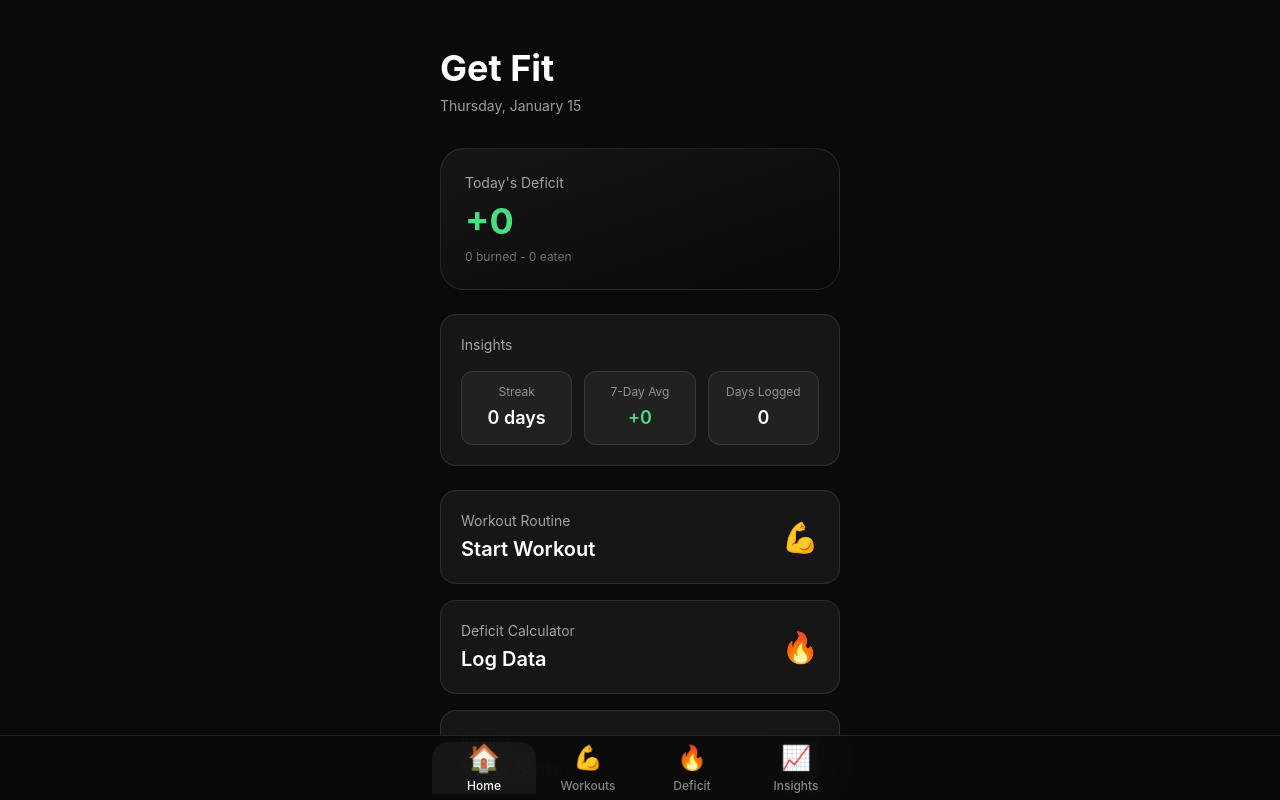
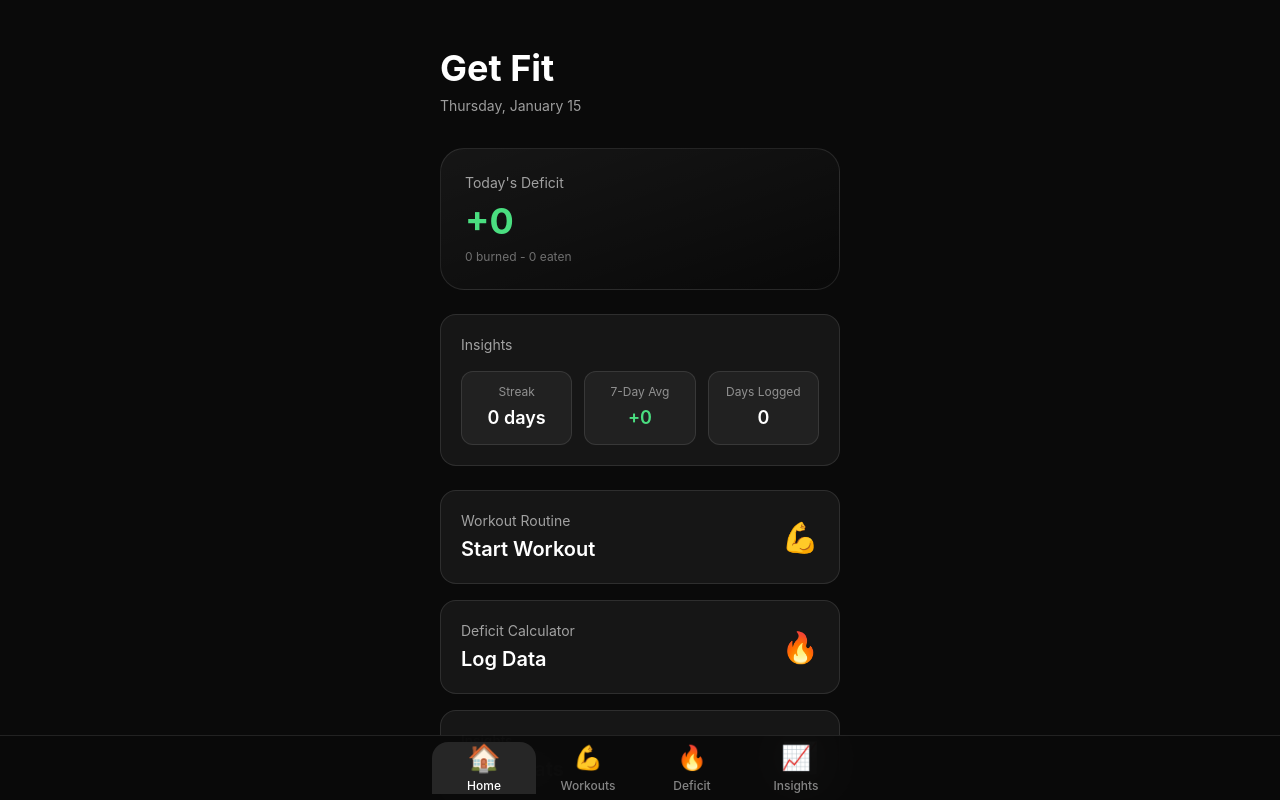
Before and after one commit to 404twillCODE/Get-Fit, a Next.js app: page / in a window 1280 px wide. Both pictures are taken after a click on the button "Continue as Guest". Shown: the top 800 px of the page. Built offline with nearby package versions, Linux system fonts and the light colour scheme; no server answers.

Commit message:
Fix BottomNav - restore dark grey highlights and fix pathname matching for proper active state

```diff
--- a/components/BottomNav.tsx
+++ b/components/BottomNav.tsx
@@ -16,6 +16,9 @@ const BottomNav = () => {
     { name: "Insights", path: "/insights", icon: "📈" },
   ];
 
+  // Normalize pathname to handle basePath and trailing slashes
+  const normalizedPathname = pathname?.replace(/\/$/, '') || '/';
+
   return (
     <motion.nav
       initial={{ y: 100 }}
@@ -26,28 +29,33 @@ const BottomNav = () => {
       <div className="max-w-md mx-auto px-2 sm:px-4">
         <div className="flex items-center justify-around h-16 sm:h-16">
           {navItems.map((item) => {
-            const isActive = pathname === item.path;
+            const normalizedItemPath = item.path === '/' ? '/' : item.path.replace(/\/$/, '');
+            const isActive = normalizedPathname === normalizedItemPath ||
+                           (normalizedPathname === '' && normalizedItemPath === '/');
             const isPressed = pressedButton === item.path;
             return (
               <Link
                 key={item.path}
                 href={item.path}
-                className="flex-1 flex flex-col items-center justify-center relative min-h-[44px] touch-manipulation cursor-pointer"
+                className="flex-1 flex flex-col items-center justify-center relative min-h-[44px] touch-manipulation cursor-pointer z-10"
                 onTouchStart={() => setPressedButton(item.path)}
                 onTouchEnd={() => setPressedButton(null)}
                 onMouseDown={() => setPressedButton(item.path)}
                 onMouseUp={() => setPressedButton(null)}
                 onMouseLeave={() => setPressedButton(null)}
               >
+                {/* Active highlight - always shows for current route */}
                 {isActive && (
                   <motion.div
                     layoutId="activeTab"
-                    className="absolute inset-0 bg-white/5 rounded-t-2xl pointer-events-none"
+                    className="absolute inset-0 bg-[rgb(38,38,38)] rounded-t-2xl pointer-events-none"
                     transition={{ type: "spring", bounce: 0.2, duration: 0.6 }}
+                    style={{ opacity: 1 }}
                   />
                 )}
+                {/* Press highlight - shows when button is being pressed (only if not active) */}
                 {isPressed && !isActive && (
-                  <div className="absolute inset-0 bg-white/10 rounded-t-2xl opacity-100 pointer-events-none" />
+                  <div className="absolute inset-0 bg-[rgb(38,38,38)] rounded-t-2xl opacity-100 pointer-events-none" />
                 )}
                 <motion.span
                   className="text-xl sm:text-2xl mb-0.5 sm:mb-1 relative z-10 pointer-events-none"
```
